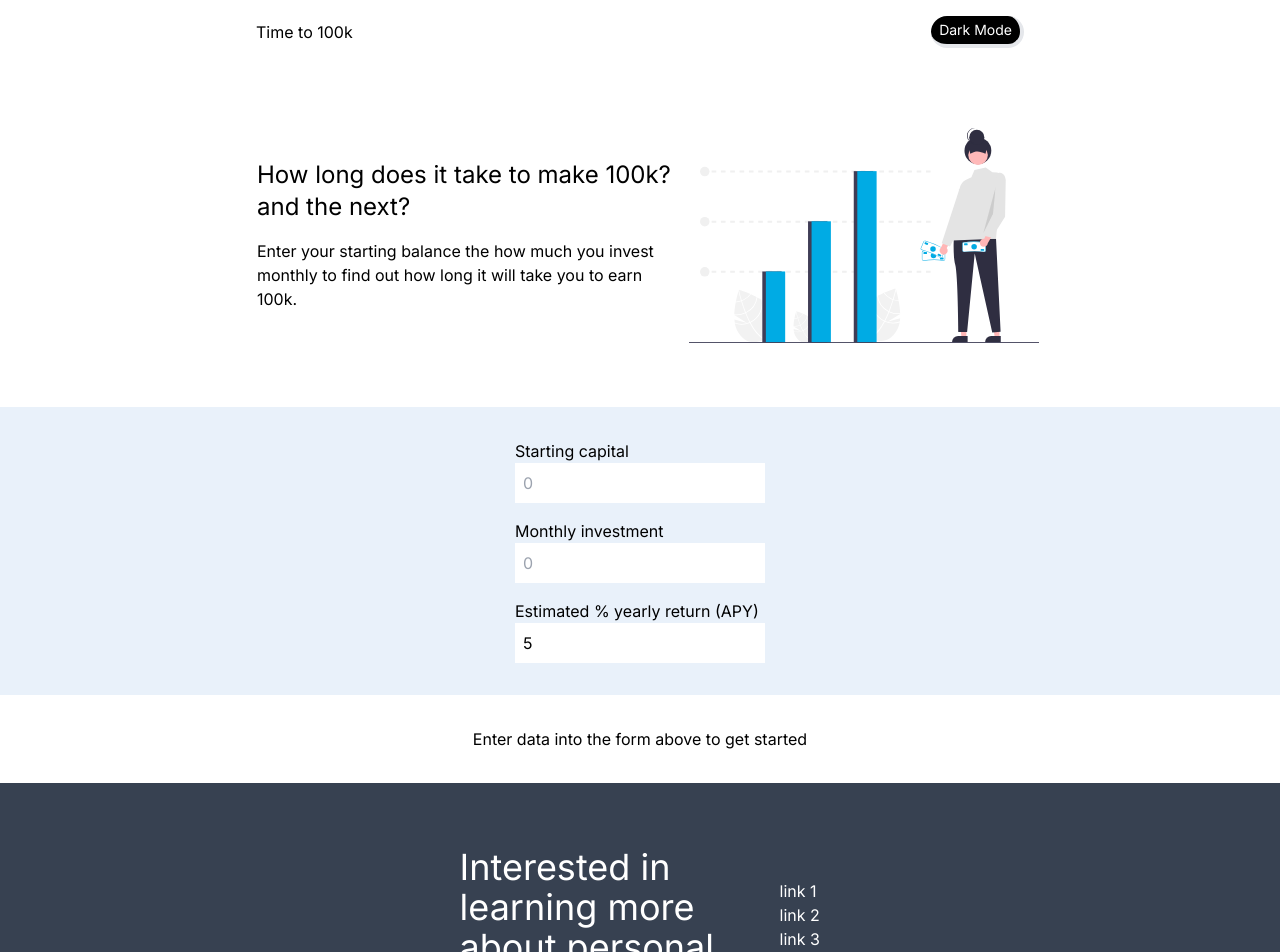
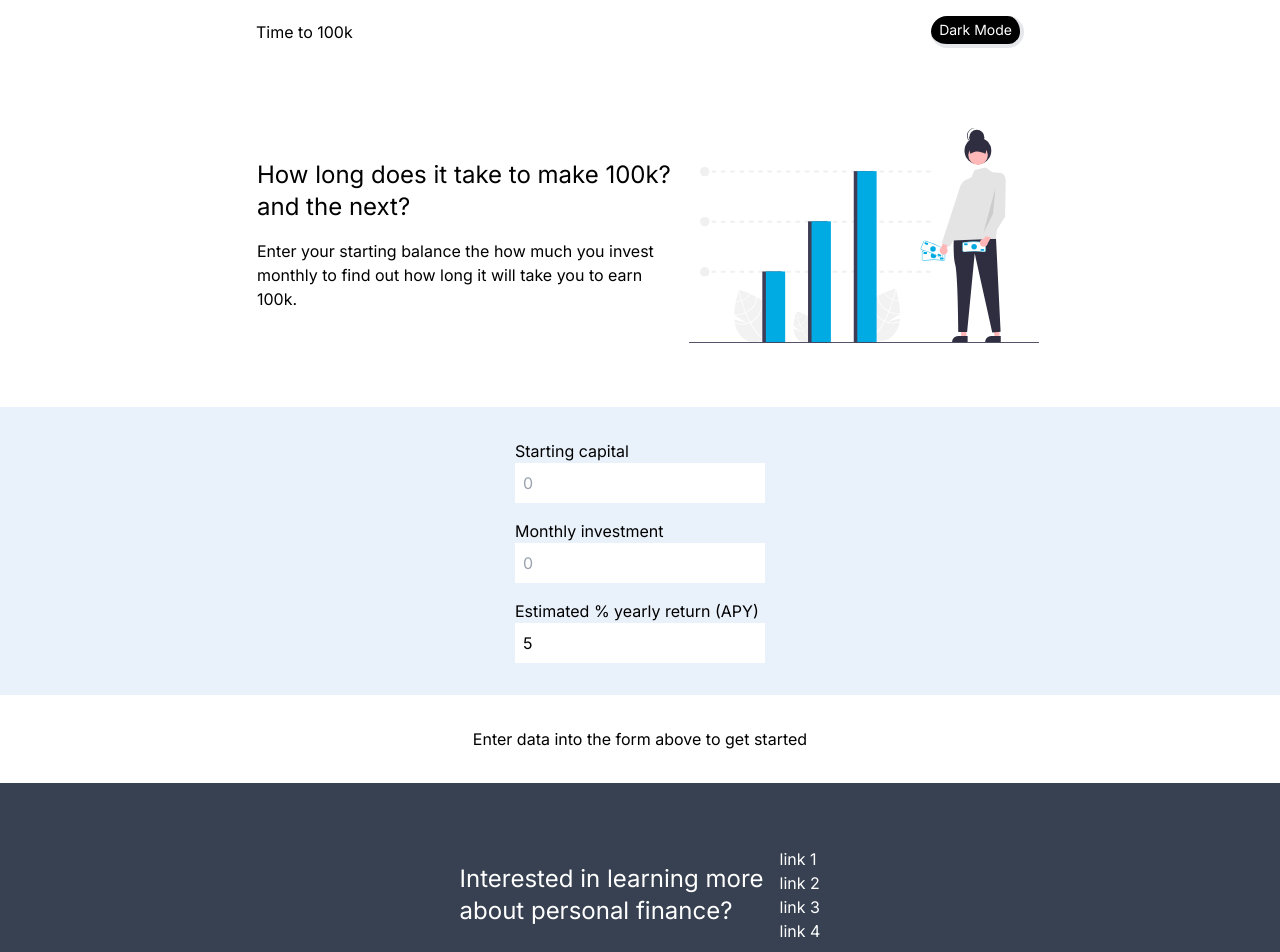
Before and after one commit to zackhanni/time-to-100k, a Next.js app: page / in a window 1280 px wide. Shown: the top 952 px of the page. Built offline with nearby package versions, Linux system fonts and the light colour scheme.

Commit message:
lowered header size in footer

```diff
--- a/app/components/Footer.tsx
+++ b/app/components/Footer.tsx
@@ -24,7 +24,7 @@ export default function Footer() {
   return (
     <section className="py-16 text-white bg-gray-700 flex flex-col items-center space-y-8">
       <div className="flex items-center justify-center">
-        <h2 className="text-4xl max-w-xs">
+        <h2 className="text-2xl max-w-xs">
           Interested in learning more about personal finance?
         </h2>
         <div className="flex flex-col">
@@ -41,7 +41,7 @@ export default function Footer() {
           })}
         </div>
       </div>
-      <Link href="https://www.zachary.works/" className="hover:underline -p-8">
+      <Link href="https://www.zachary.works/" className="hover:underline ">
         Website created by Zack Hanni. Click to see more.
       </Link>
     </section>
```
